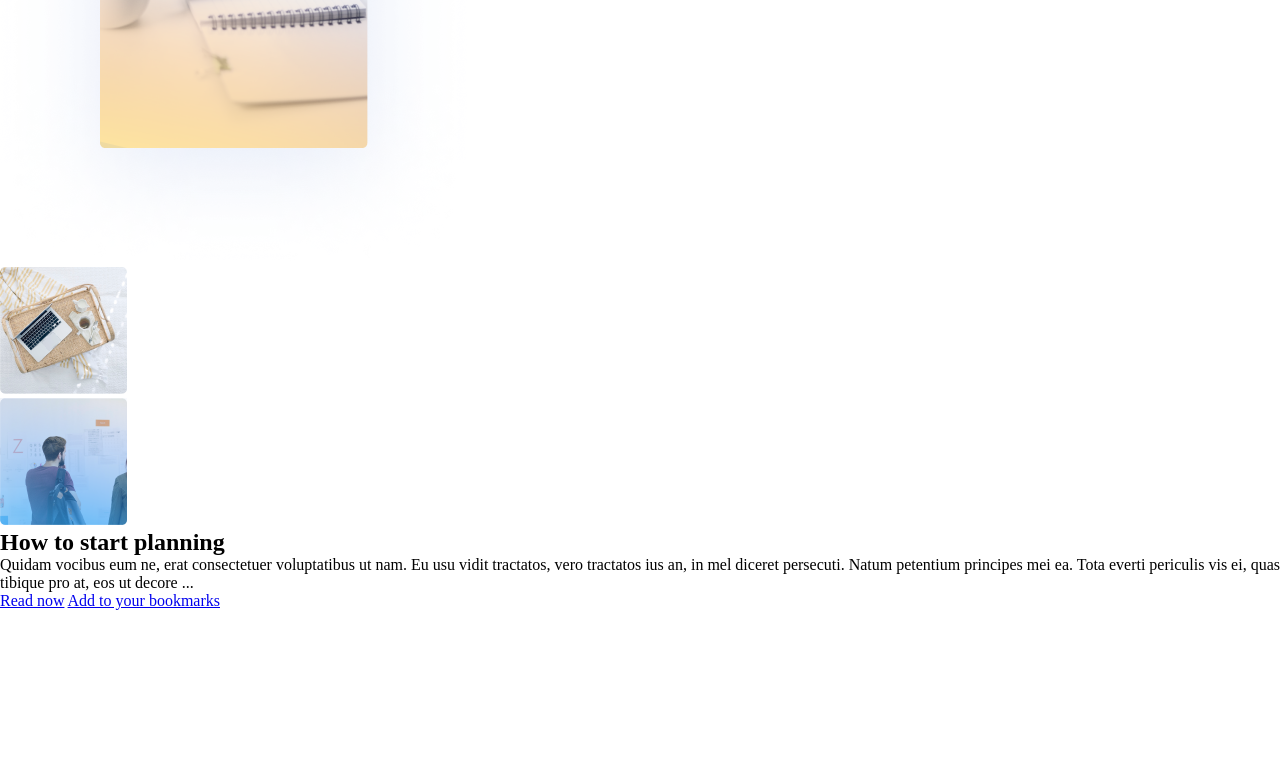
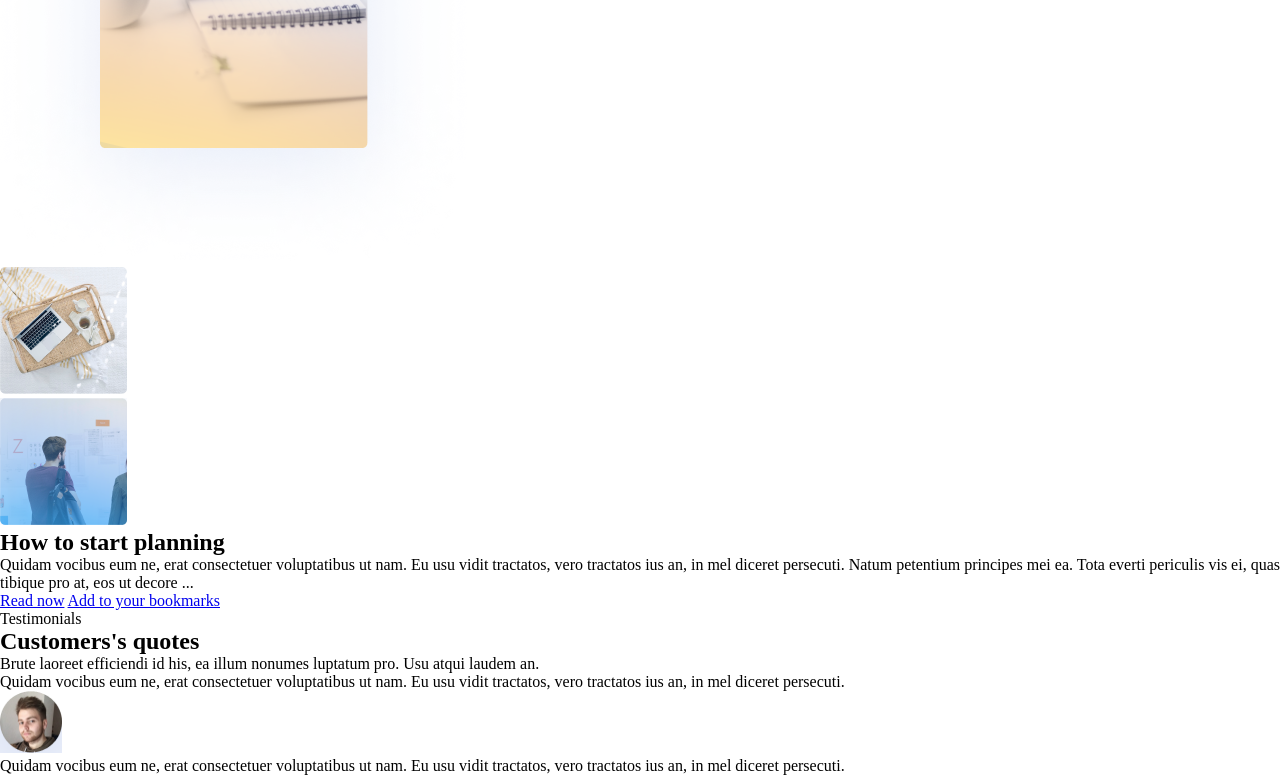
Before and after one commit to HuKuToC2304/Productivity, a plain HTML site: page index.html in a window 1280 px wide. Shown: the part 1900-2675 px from the top of the page. Before the commit the page ends 2510 px from the top, so only its background shows below. Drawn offline with Linux system fonts and the light colour scheme.

Commit message:
section-quptes-upgrade

```diff
--- a/index.html
+++ b/index.html
@@ -269,7 +269,24 @@
 
         <section class="quotes">
             <div class="quotes-content-wrapper">
-
+                <div class="title-quotes">
+                    <p>Testimonials</p>
+                    <h2>Customers's quotes</h2>
+                    <p class="quotes-subtitle">Brute laoreet efficiendi id his, ea illum nonumes luptatum pro. Usu atqui laudem an.</p>
+                </div>
+                <div class="content-block-quotes">
+                    <div class="first-block-quotes">
+                        <div class="text-inner-wrapper">
+                            <p>Quidam vocibus eum ne, erat consectetuer voluptatibus ut nam. Eu usu vidit tractatos, vero tractatos ius an, in mel diceret persecuti.</p>
+                            <img src="images/index-images/quotes-first-block-img.png" alt="" width="62" height="62">
+                        </div>
+                    </div>
+                    <div class="second-block-quotes">
+                        <div class="text-inner-wrapper">
+                            <p>Quidam vocibus eum ne, erat consectetuer voluptatibus ut nam. Eu usu vidit tractatos, vero tractatos ius an, in mel diceret persecuti.</p>
+                        </div>
+                    </div>
+                </div>
             </div>
         </section>
     </div>
```
Also changed, not shown: images/index-images/quotes-first-block-img.png (added).
